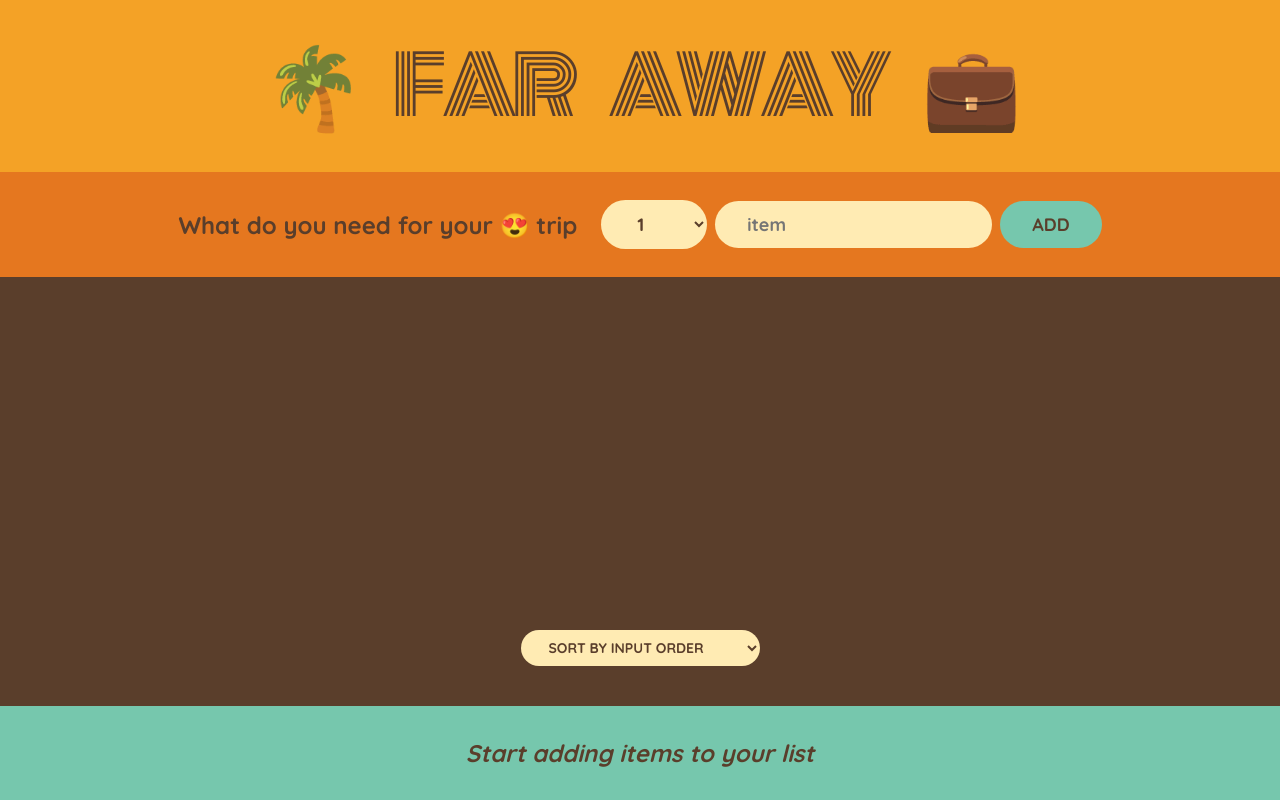
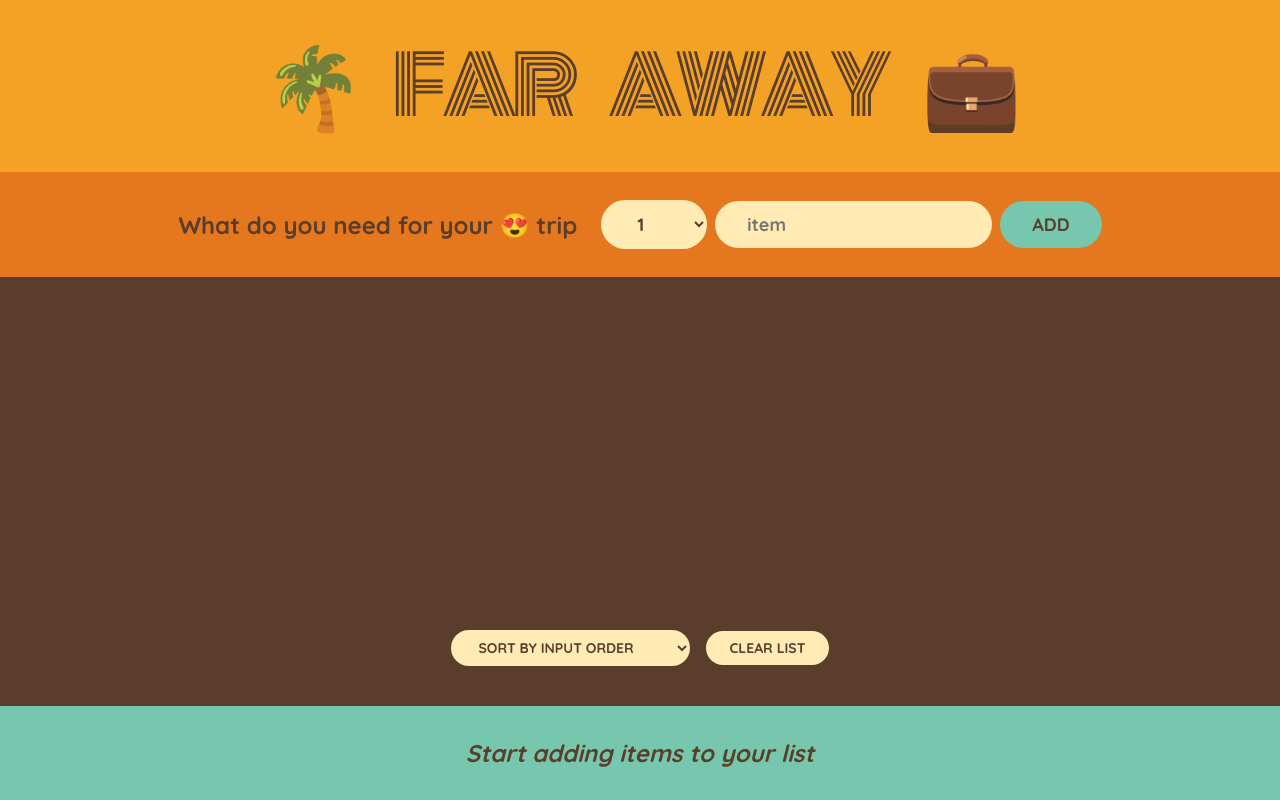
Before and after one commit to AhmedHesham303/TravelList, a React (Create React App) app: page / in a window 1280 px wide. Built offline with nearby package versions, Linux system fonts and the light colour scheme.

Commit message:
adding clear feature

```diff
--- a/src/App.js
+++ b/src/App.js
@@ -22,6 +22,10 @@ export default function App() {
       )
     );
   }
+
+  function clearList() {
+    setItems([]);
+  }
   return (
     <div className="app">
       <Logo />
@@ -30,6 +34,7 @@ export default function App() {
         items={items}
         onDeleteItem={handelDelete}
         onToggleItem={handelToggleItems}
+        clearList={clearList}
       />
       <Stats items={items} />
     </div>
@@ -90,7 +95,7 @@ function Item({ item, onDeleteItem, onToggleItem }) {
     </li>
   );
 }
-function PackingList({ items, onDeleteItem, onToggleItem }) {
+function PackingList({ items, onDeleteItem, onToggleItem, clearList }) {
   const [sortBy, setSortBy] = useState("input");
   let sortedItems;
   if (sortBy === "input") sortedItems = items;
@@ -113,6 +118,7 @@ function PackingList({ items, onDeleteItem, onToggleItem }) {
             key={item.id}
             onDeleteItem={onDeleteItem}
             onToggleItem={onToggleItem}
+            clearList={clearList}
           />
         ))}
       </ul>
@@ -122,6 +128,7 @@ function PackingList({ items, onDeleteItem, onToggleItem }) {
           <option value="description">Sort by description</option>
           <option value="packed">Sort by packed status</option>
         </select>
+        <button onClick={clearList}>Clear List</button>
       </div>
     </div>
   );
```
